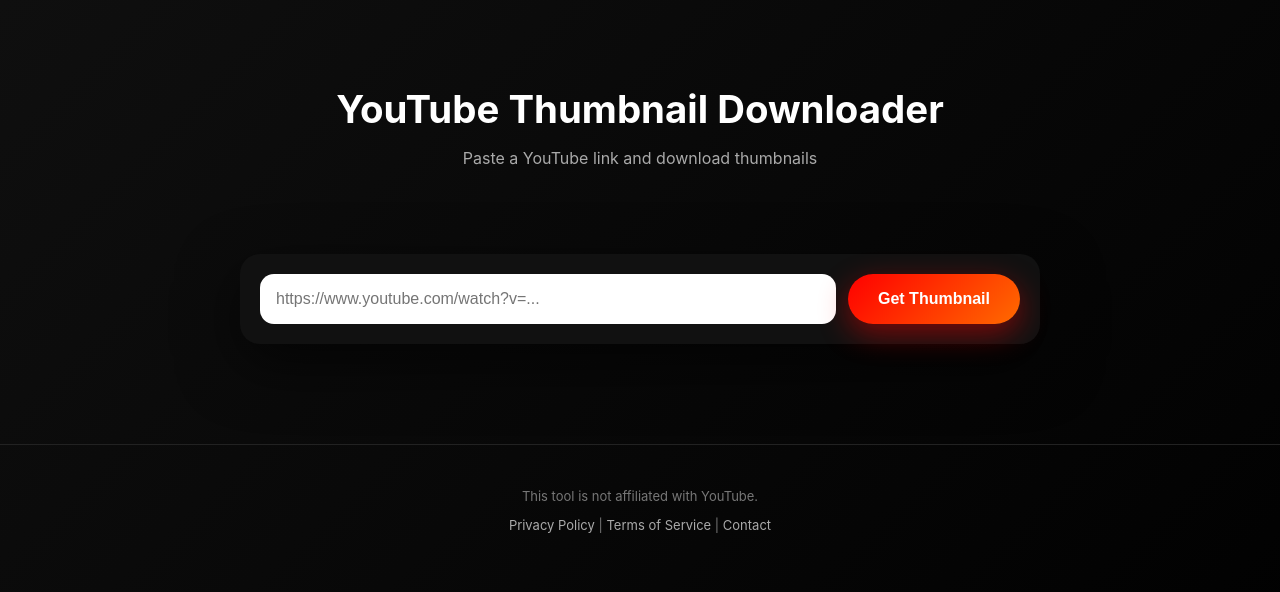
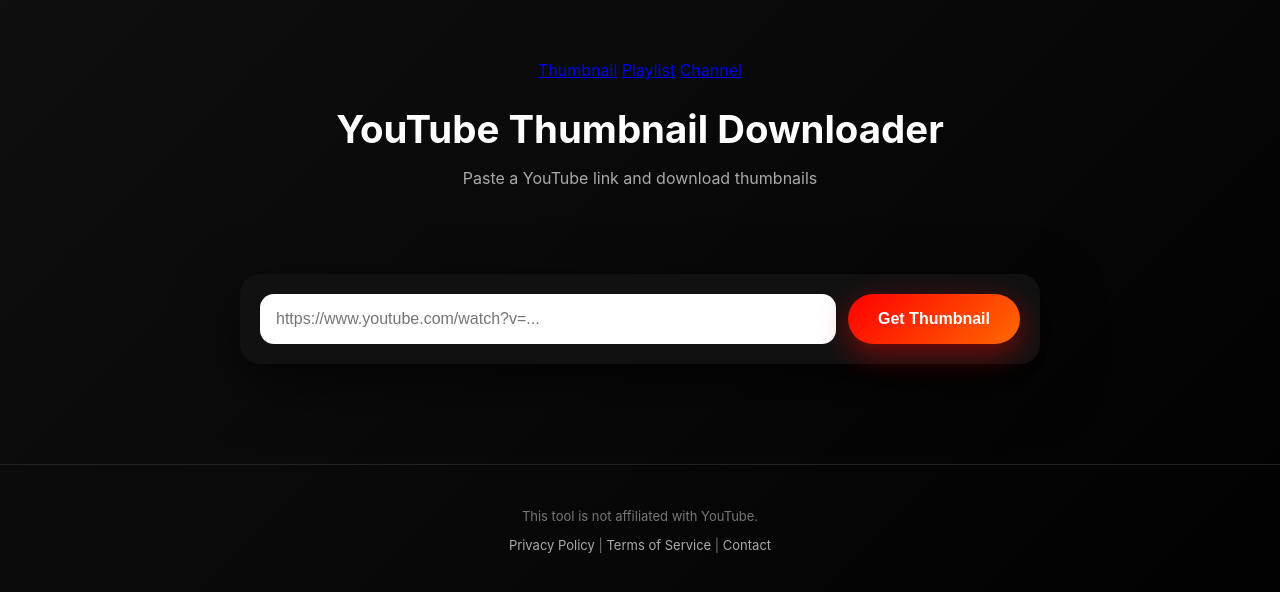
Before and after one commit to alshara030/yt-thumbnail-downloader, a plain HTML site: page index.html in a window 1280 px wide. Drawn offline with Linux system fonts and the light colour scheme.

Commit message:
Update index.html

```diff
--- a/index.html
+++ b/index.html
@@ -171,6 +171,12 @@
 
 
   <header>
+        <nav>
+  <a href="index.html">Thumbnail</a>
+  <a href="playlist-thumbnail.html">Playlist</a>
+  <a href="channel-thumbnail.html">Channel</a>
+</nav>
+
     <h1>YouTube Thumbnail Downloader</h1>
     <p>Paste a YouTube link and download thumbnails</p>
   </header>
```
